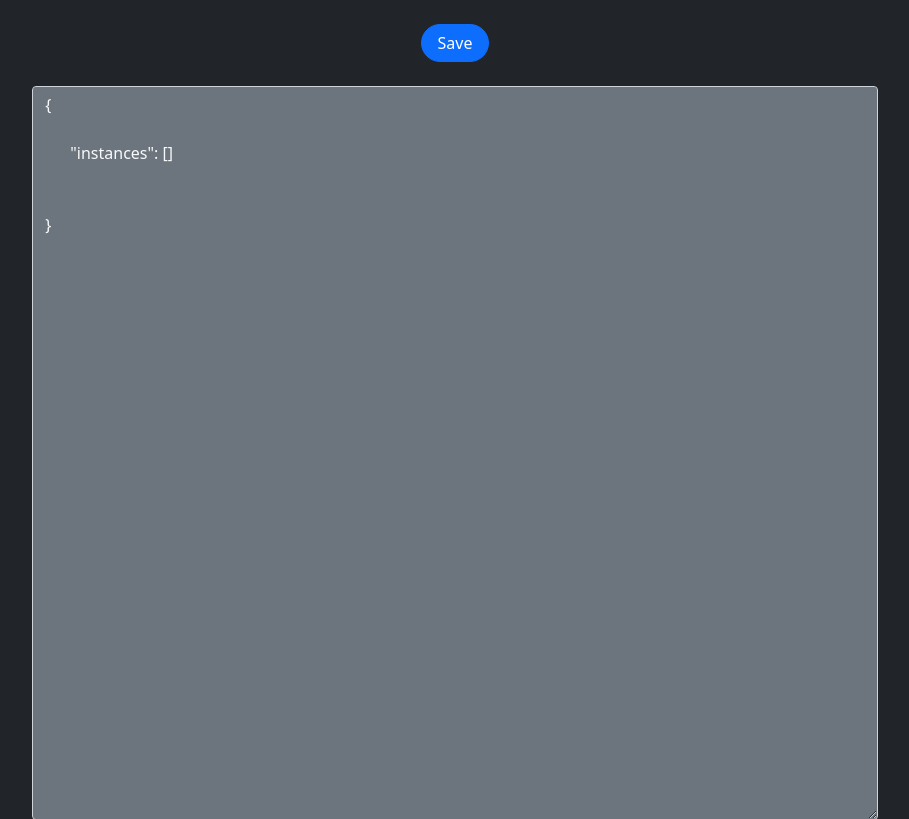
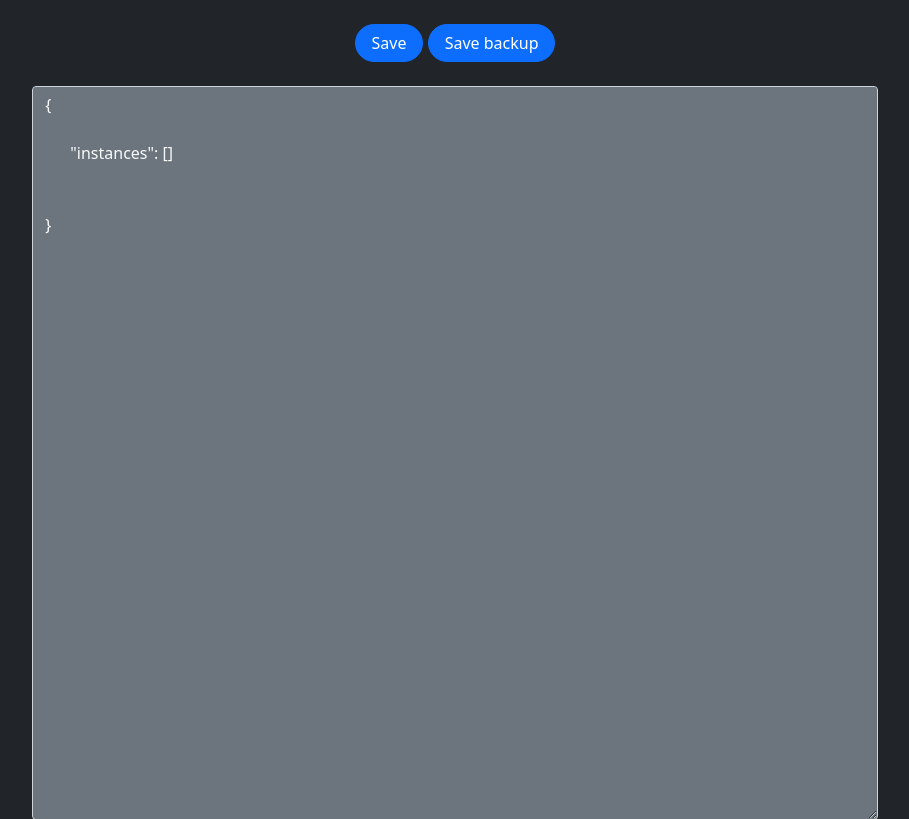
Before and after one commit to 1PalestineTech/news_reddit_bot, a Flask app: page /config in a window 1280 px wide. Shown: the part 101-920 px from the top of the page, without its empty margins (185-1094 px from the left). Run offline with Flask 3, Linux system fonts and the light colour scheme; a user stored in the database is signed in; data comes from the database, SQL or seed files in the repository; parts of the project's set-up code (start-up, migrations or seed data) failed here and were passed over; some libraries are stand-ins or nearby versions.

Commit message:
Update config.html

```diff
--- a/templates/config.html
+++ b/templates/config.html
@@ -1,12 +1,15 @@
 {% extends "layout.html" %}
 {% block content %}
+
 <form method="post" action="config">
     <div class="grid text-center">
 
         <div class="form-group l-col-6">
             <input type="submit" value="Save" class="btn btn-primary rounded-pill px-3">
+            <spam onclick="Save_backup()" class="btn btn-primary rounded-pill px-3">Save backup </spam>
             </div>
       </div>
+
     <br>
 <div class="form-group">
     <div class="row justify-content-center text-center align-items-center">
```
